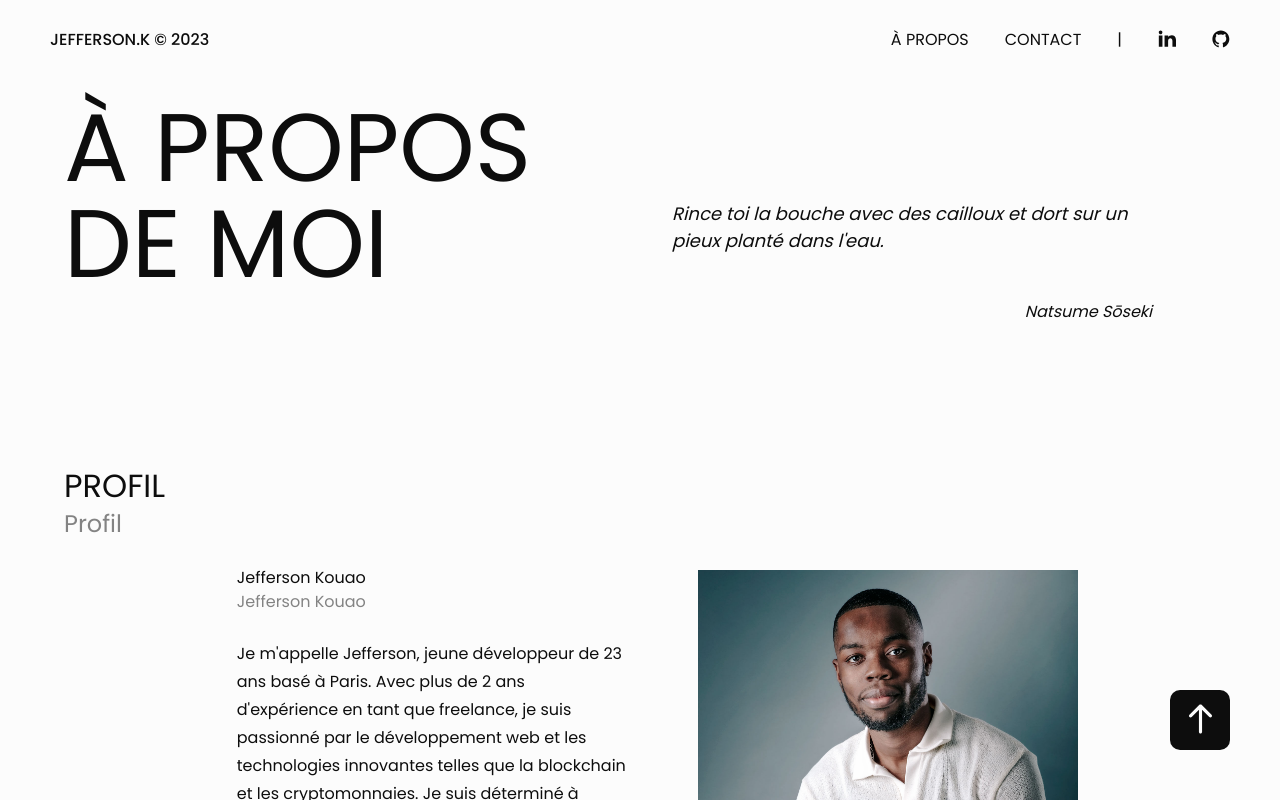
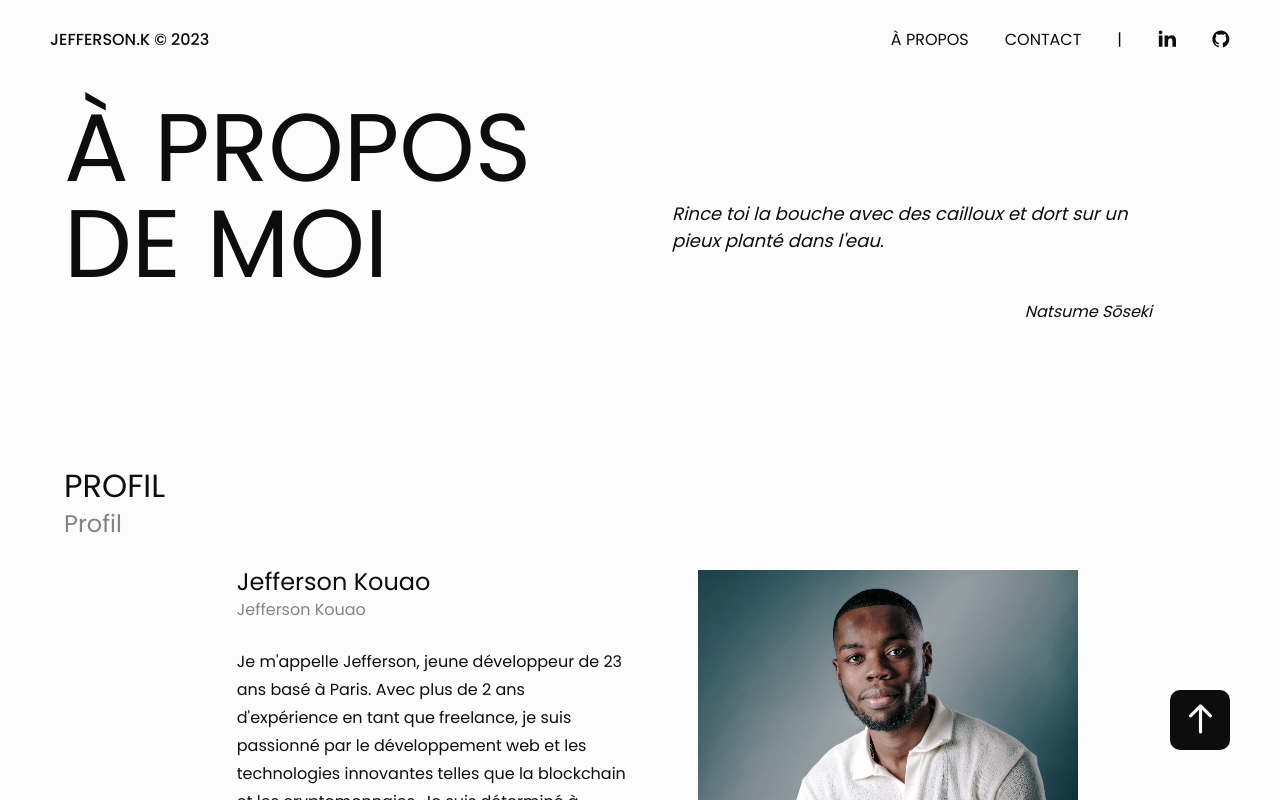
Before and after one commit to Jeff-Erson44/portfolio2023, a Next.js app: page /about in a window 1280 px wide. Shown: the top 800 px of the page. Built offline with nearby package versions, Linux system fonts and the light colour scheme.

Commit message:
[FIX] svg switch theme

```diff
--- a/components/ContactContainer.js
+++ b/components/ContactContainer.js
@@ -9,6 +9,7 @@ const ContactContainerStyle = styled.div`
         font-weight: 500;
         line-height: 24px;
         margin: 30px 0 15px;
+        font-size: 1.125rem!important;
         &:nth-child(1){
             &::before{
             display: flex;
--- a/pages/about.js
+++ b/pages/about.js
@@ -53,6 +53,7 @@ const AboutStyle = styled.div`
             margin-top: var(--mb100);
             h3{
                 margin-bottom: 8px;
+                font-size: 1.5rem;
             }
             h5{
                 opacity: .5;
@@ -89,6 +90,7 @@ const AboutStyle = styled.div`
                 line-height: 24px;
                 padding: 0 30px;
                 width: 100%;
+                margin: -30px 0;
                 h4{
                     font-weight: 500;
                 }
@@ -99,8 +101,9 @@ const AboutStyle = styled.div`
             padding: 0 30px;
             &--title{
                 width: 100%;
+                margin-bottom: -var(--mb50);
                 h3{
-                    font-size: 2rem;
+                    font-size: 1.25rem;
                 }
                 h4{
                     font-size: 0.875rem;
@@ -108,6 +111,9 @@ const AboutStyle = styled.div`
             }
             &--info{
                 width: 100%;
+                h3{
+                    font-size: 1.25rem;
+                }
             }
             &--image{
                 display: none;
```
Also changed, not shown: public/images/icone/arrow_long.svg.
